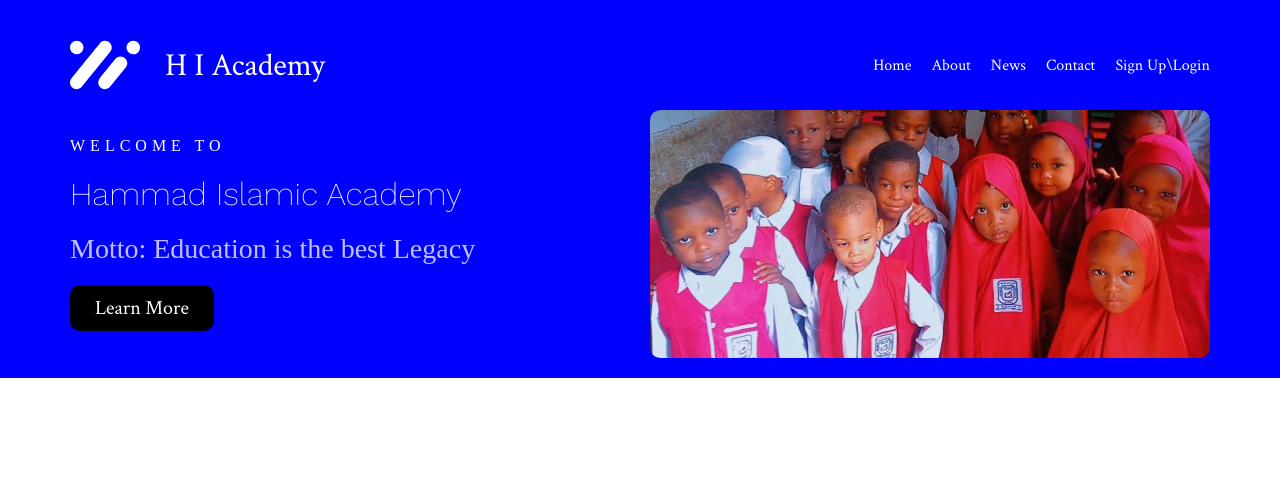
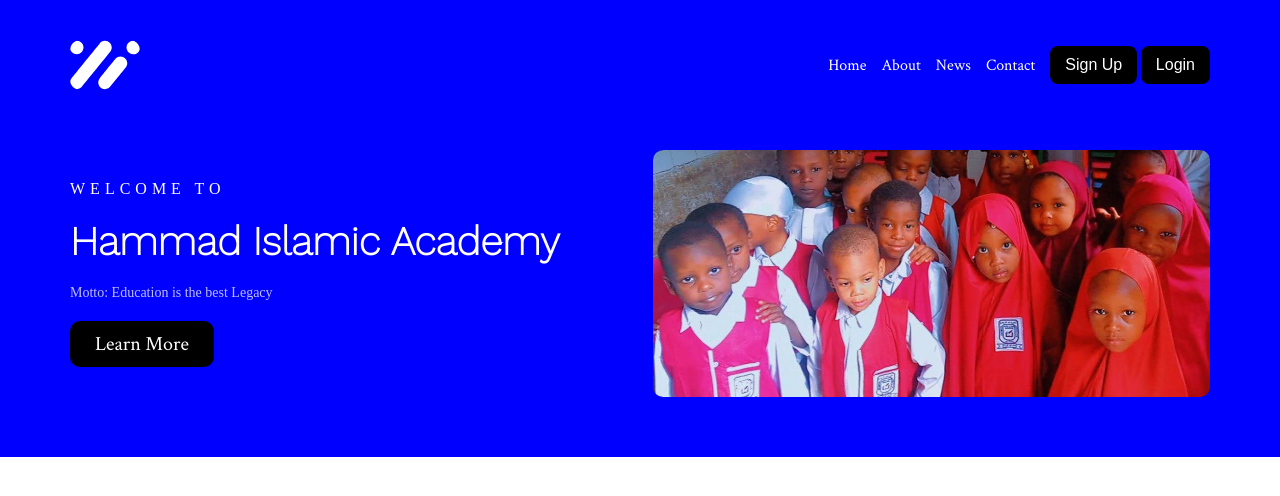
Before and after one commit to yunus-dev-codecrafter/blueproject, a plain HTML site: page index.html in a window 1280 px wide. Drawn offline with nearby package versions, Linux system fonts and the light colour scheme.

Commit message:
version 2 responsive navbar and intro section then sign in and login button

```diff
--- a/index.html
+++ b/index.html
@@ -5,6 +5,26 @@
     <meta name="viewport" content="width=device-width, initial-scale=1.0" />
     <link rel="icon" href="src/images/LogoDark.svg" />
     <title>H I Academy - Home</title>
+    <link
+      rel="stylesheet"
+      href="https://site-assets.fontawesome.com/releases/v6.5.2/css/all.css"
+    />
+    <link
+      rel="stylesheet"
+      href="https://site-assets.fontawesome.com/releases/v6.5.2/css/sharp-thin.css"
+    />
+    <link
+      rel="stylesheet"
+      href="https://site-assets.fontawesome.com/releases/v6.5.2/css/sharp-solid.css"
+    />
+    <link
+      rel="stylesheet"
+      href="https://site-assets.fontawesome.com/releases/v6.5.2/css/sharp-regular.css"
+    />
+    <link
+      rel="stylesheet"
+      href="https://site-assets.fontawesome.com/releases/v6.5.2/css/sharp-light.css"
+    />
     <link rel="stylesheet" href="src/styles/Designsystem.css" />
     <link rel="stylesheet" href="src/styles/index.css" />
   </head>
@@ -15,26 +35,36 @@
           <img
             src="src/images/LogoWhite.svg"
             alt=""
-            class="navbar__logo--image"
+            class="navbar__logo--image responsive-image"
           />
-          <div class="navbar__logo--text">H I Academy</div>
+          <!-- <div class="navbar__logo--text"></div> -->
         </div>
         <div class="navbar__menu hidden">
           <a href="#home" class="navbar__menu--item-1">Home</a>
           <a href="#about" class="navbar__menu--item-2">About</a>
           <a href="#news" class="navbar__menu--item-3">News</a>
           <a href="#contact" class="navbar__menu--item-4">Contact</a>
-          <a href="#signUp-login" class="navbar__menu--item-5">Sign Up\Login</a>
+          <div class="navbar__menu--item-5">
+            <button class="navbar__menu--item-5-btn-1">
+              <a href="">Sign Up</a>
+            </button>
+            <button class="navbar__menu--item-5-btn-2">
+              <a href="">Login</a>
+            </button>
+          </div>
+          <!-- <button href="#signUp-login" class="navbar__menu--item-5">
+            Sign Up\Login
+          </button> -->
         </div>
         <div class="navbar__icons">
-          <i class="bi bi-list">=</i>
-          <i class="bi bi-x-lg hide">*</i>
+          <i class="fa-regular fa-bars"></i>
+          <i class="fa-light fa-xmark hide"></i>
         </div>
       </div>
-      <div class="intro container">
-        <div class="intro__left">
+      <div class="intro container grid">
+        <div class="intro__left flex">
           <div class="intro__left--label label text-white">welcome to</div>
-          <div class="intro__left--title text-white title">
+          <div class="intro__left--title text-white common-title">
             Hammad Islamic Academy
           </div>
           <div class="intro__left--text text-white text">
@@ -49,6 +79,18 @@
         />
       </div>
     </div>
+    <!-- <div class="sectionOne">
+      <img
+        src="src/images/tahfeez__islamiyya.avif"
+        alt=""
+        class="sectionOne__left responsive-image"
+      />
+      <div class="sectionOne__right">
+        <div class="sectionOne__right--title"></div>
+        <div class="sectionOne__right--text"></div>
+        <button class="sectionOne__right--button">Enroll</button>
+      </div>
+    </div> -->
   </body>
   <script src="src/main.js"></script>
 </html>
--- a/src/main.js
+++ b/src/main.js
@@ -1,5 +1,5 @@
-let openBtn = document.querySelector(".bi-list");
-let closeBtn = document.querySelector(".bi-x-lg");
+let openBtn = document.querySelector(".fa-bars");
+let closeBtn = document.querySelector(".fa-xmark");
 let menu = document.querySelector(".navbar__menu")
 
 openBtn.addEventListener("click", ()=>{
--- a/src/styles/Designsystem.css
+++ b/src/styles/Designsystem.css
@@ -1,5 +1,4 @@
 @import url('https://fonts.googleapis.com/css2?family=Crimson+Text:ital,wght@0,400;0,700;1,600&family=Work+Sans:wght@200&display=swap');
-@import url("https://cdn.jsdelivr.net/npm/bootstrap-icons@1.11.3/font/bootstrap-icons.min.css");
 
 
 :root {
@@ -49,6 +48,7 @@
     padding: 10px 25px;
     border: none;
     border-radius: 10px;
+    align-self: start;
 
 }
 
@@ -72,24 +72,20 @@
     letter-spacing: var(--ls);
 }
 
-.title {
+.common-title {
     text-transform: capitalize;
     font-family: var(--font-2);
-    font-size: var(--h2);
-    font-weight: 500;
+    font-size: var(--h1);
+    font-weight: bold;
 }
 
-.text {
-    color: var(--color-white-75);
-    font-size: var(--h3);
-    font-weight: 300;
-}
 
 /* !removing the browser default setting */
 * {
     margin: 0;
     padding: 0;
     box-sizing: border-box;
+    /* border: 1px solid black; */
 }
 
 /* !style rules for hero */
@@ -111,7 +107,7 @@
     display: flex;
     flex-direction: row;
     align-items: center;
-    justify-content: space-between;
+    /* justify-content: space-between; */
     gap: 25px;
 }
 
@@ -125,7 +121,8 @@
 .navbar__menu {
     display: flex;
     flex-direction: row;
-    gap: 20px;
+    align-items: center;
+    gap: 15px;
     font-family: var(--font-1);
     font-weight: 500;
 }
@@ -144,10 +141,53 @@
     display: none;
 }
 
+.navbar__menu--item-5 {
+    /* display: flex;
+    flex-direction: row; */
+    gap: 10px;
+}
+
+[class^="navbar__menu--item-5-btn-"] {
+    background-color: black;
+    cursor: pointer;
+    border: none;
+    border-radius: 8px;
+    padding: 10px 15px;
+    font-size: var(--font-1);
+    font-weight: 500;
+}
+
+[class^="navbar__menu--item-5-btn-"] a {
+    text-decoration: none;
+    color: var(--color-white-100);
+    font-size: var(--font-1);
+    font-weight: 500;
+}
+
 /* !style rules for common classes */
 .container {
     max-width: 1140px;
     margin: auto;
+    align-items: center;
+}
+
+.responsive-image {
+    width: 100%;
+    height: auto;
+    border-radius: 10px;
+}
+
+.grid {
+    display: grid;
+    grid-template-columns: repeat(2, 1fr);
+    padding: 40px 0;
+    gap: 25px;
+}
+
+.flex {
+    display: flex;
+    flex-direction: column;
+    gap: 20px
 }
 
 @media(max-width:1200px) {
@@ -171,7 +211,7 @@
         z-index: 1;
         background-color: var(--color-blue-100);
         position: absolute;
-        top: 15vh;
+        top: 19vh;
         width: 100%;
         height: 100vh;
         right: 0;
@@ -205,27 +245,3 @@
         max-width: 90%;
     }
 }
-
-/* !Responsive image */
-
-.responsive-image {
-    width: 100%;
-    height: auto;
-    border-radius: 10px;
-}
-
-/* !style rules for intro */
-.intro {
-    display: grid;
-    grid-template-columns: repeat(2, 1fr);
-    gap: 20px;
-    justify-content: center;
-    align-items: center;
-}
-
-.intro__left {
-    display: flex;
-    flex-direction: column;
-    align-items: start;
-    gap: 20px;
-}
--- a/src/styles/index.css
+++ b/src/styles/index.css
@@ -0,0 +1,6 @@
+/* !style rules for intro section */
+
+.intro__left--text {
+    font-size: var(--body);
+    color: var(--color-white-75);
+}
```
Also changed, not shown: src/images/hammad-logo.png (added), src/images/tahfeez__islamiyya.avif (deleted).
